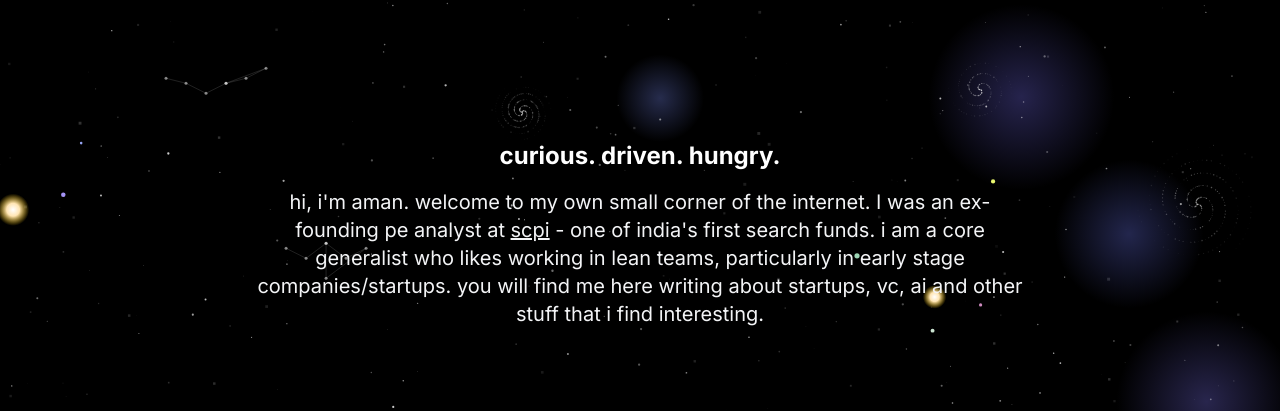
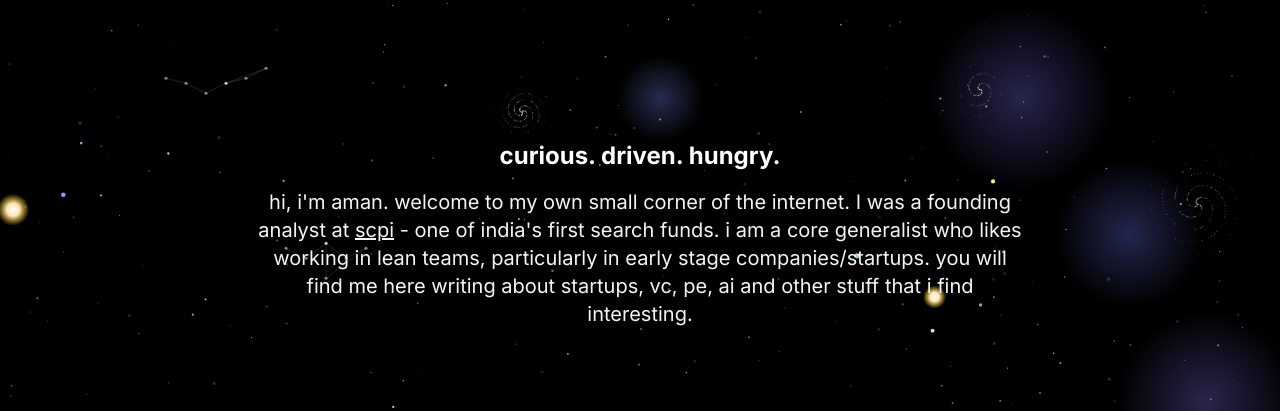
Before and after one commit to amansonawane/aman-personal-blog, a plain HTML site: page index.html in a window 1280 px wide. Shown: the part 84-495 px from the top of the page. Drawn offline with nearby package versions, Linux system fonts and the light colour scheme; animation ran at ten frames a second.

Commit message:
Update index.html

```diff
--- a/index.html
+++ b/index.html
@@ -3,7 +3,7 @@
 <head>
     <meta charset="UTF-8">
     <meta name="viewport" content="width=device-width, initial-scale=1.0">
-    <title>Aman Sonawane | personal blog</title>
+    <title>Aman Sonawane - writings on startups, tech & ai</title>
 
     <!-- Tailwind CSS -->
     <script src="https://cdn.tailwindcss.com"></script>
@@ -85,7 +85,7 @@
                 <div class="text-center pt-24 pb-32">
                     <h1 class="text-2xl font-bold text-white mb-4">curious. driven. hungry.</h1>
                     <p class="text-lg md:text-xl text-gray-100 max-w-3xl mx-auto leading-relaxed">
-                        hi, i'm aman. welcome to my own small corner of the internet. I was an ex-founding pe analyst at <a href="https://www.successioncapital.in/" target="_blank" rel="noopener noreferrer" class="underline hover:text-white transition-all duration-200 inline-block transform hover:scale-110">scpi</a> - one of india's first search funds. i am a core generalist who likes working in lean teams, particularly in early stage companies/startups. you will find me here writing about startups, vc, ai and other stuff that i find interesting.
+                        hi, i'm aman. welcome to my own small corner of the internet. I was a founding analyst at <a href="https://www.successioncapital.in/" target="_blank" rel="noopener noreferrer" class="underline hover:text-white transition-all duration-200 inline-block transform hover:scale-110">scpi</a> - one of india's first search funds. i am a core generalist who likes working in lean teams, particularly in early stage companies/startups. you will find me here writing about startups, vc, pe, ai and other stuff that i find interesting.
                     </p>
                 </div>
 
```
